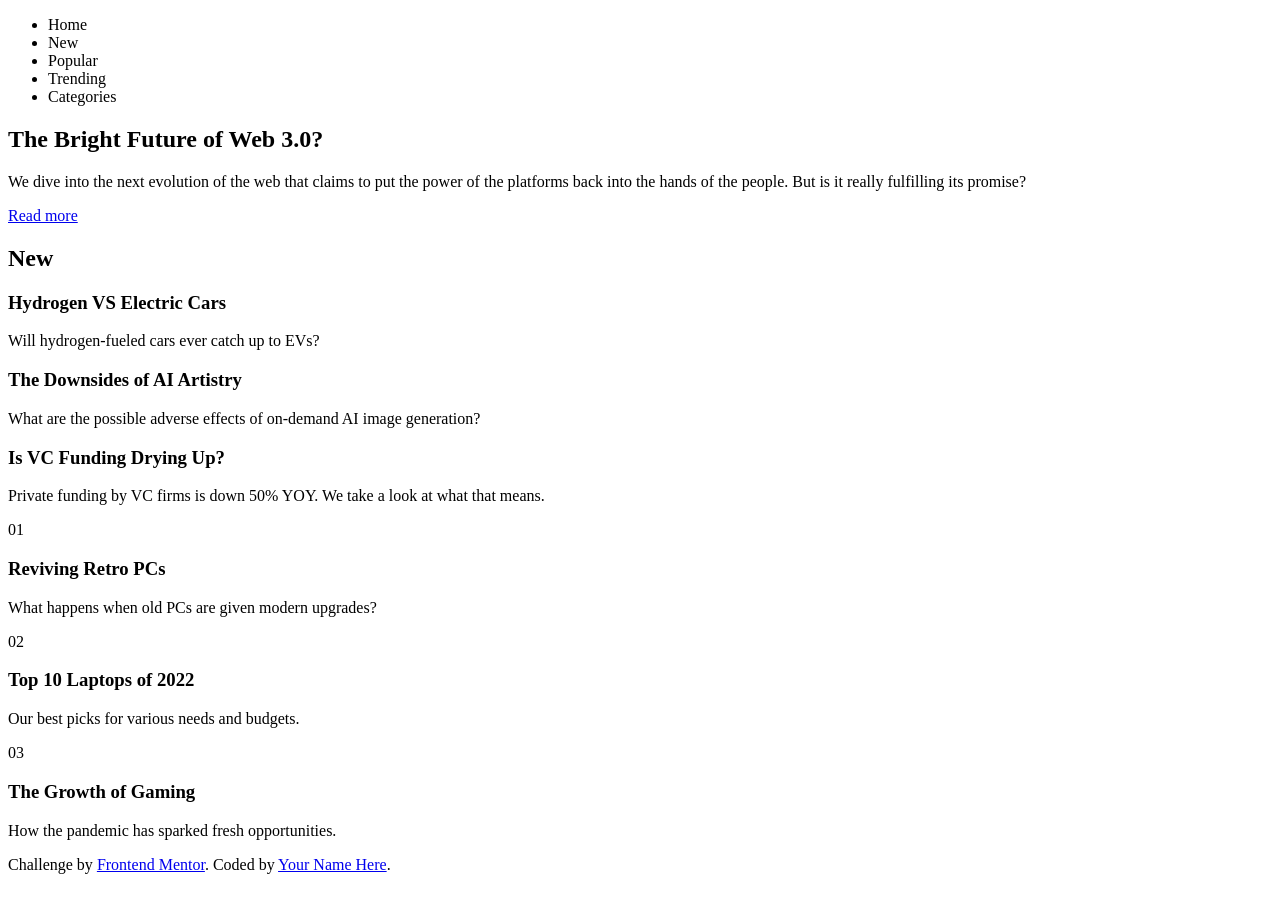
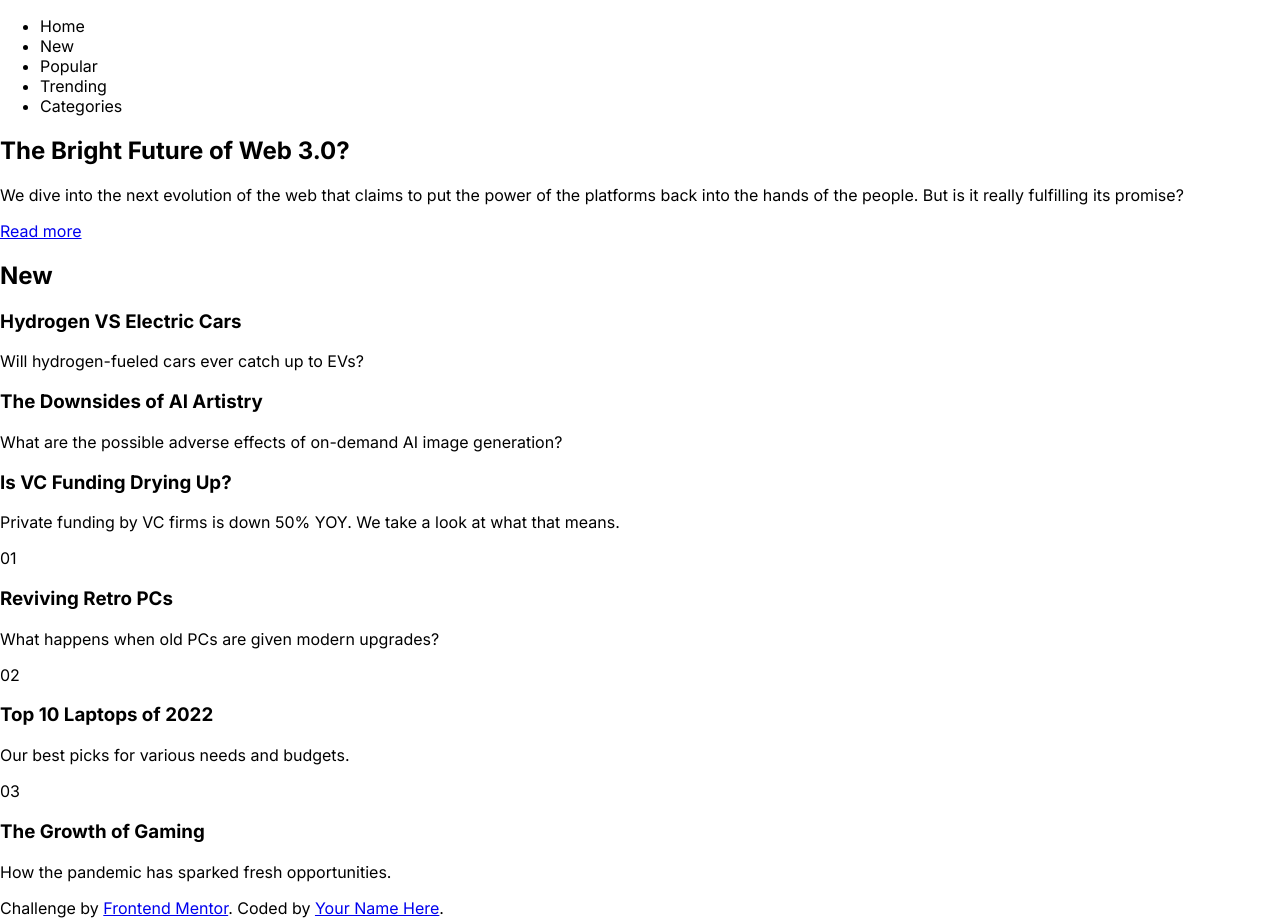
Before and after one commit to Akshay-Tarde/news-homepage, a plain HTML site: page index.html in a window 1280 px wide. Before the commit the page ends 882 px from the top, so only its background shows below. Drawn offline with Linux system fonts and the light colour scheme.

Commit message:
Added the google font

```diff
--- a/index.html
+++ b/index.html
@@ -3,11 +3,12 @@
 <head>
   <meta charset="UTF-8">
   <meta name="viewport" content="width=device-width, initial-scale=1.0"> <!-- displays site properly based on user's device -->
-
   <link rel="icon" type="image/png" sizes="32x32" href="./assets/images/favicon-32x32.png">
-
   <title>Akshay Tarde | News homepage | Frontend Mentor</title>
-
+  <link rel="preconnect" href="https://fonts.googleapis.com">
+  <link rel="preconnect" href="https://fonts.gstatic.com" crossorigin>
+  <link href="https://fonts.googleapis.com/css2?family=Inter:wght@400;700;800&display=swap" rel="stylesheet">
+  <link rel="stylesheet" href="./styles.css">
 </head>
 <body>
 <header>
--- a/styles.css
+++ b/styles.css
@@ -4,4 +4,5 @@
 
 body {
     margin: 0;
+    font-family: 'Inter', sans-serif;
 }
```
